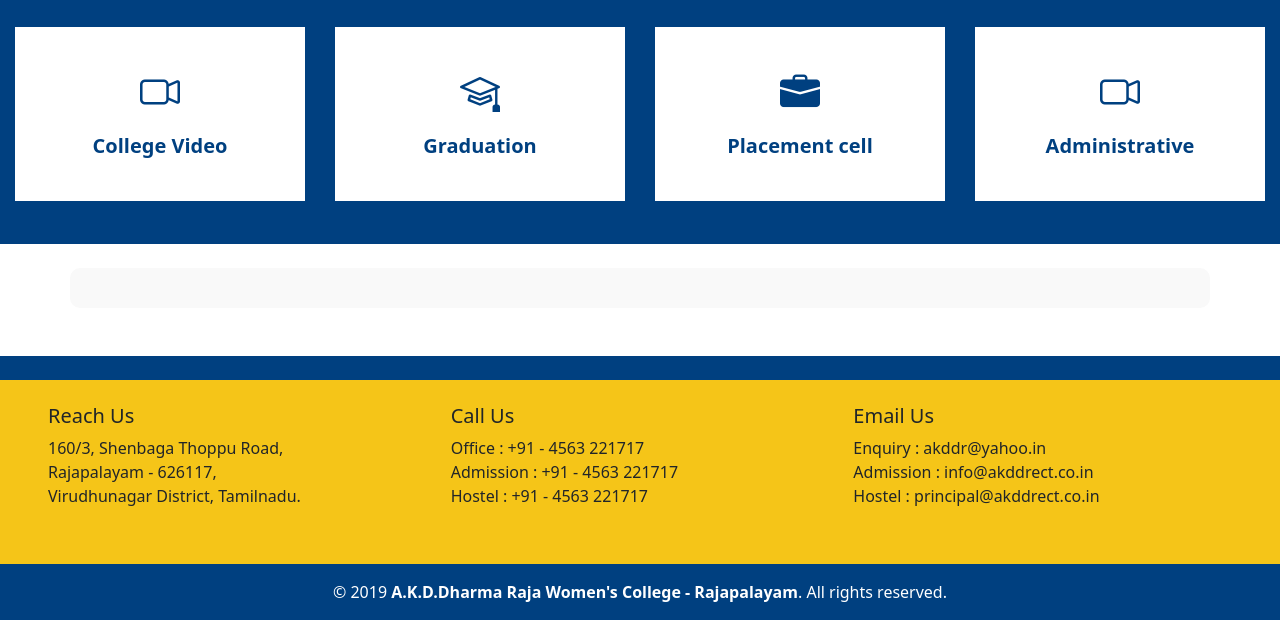
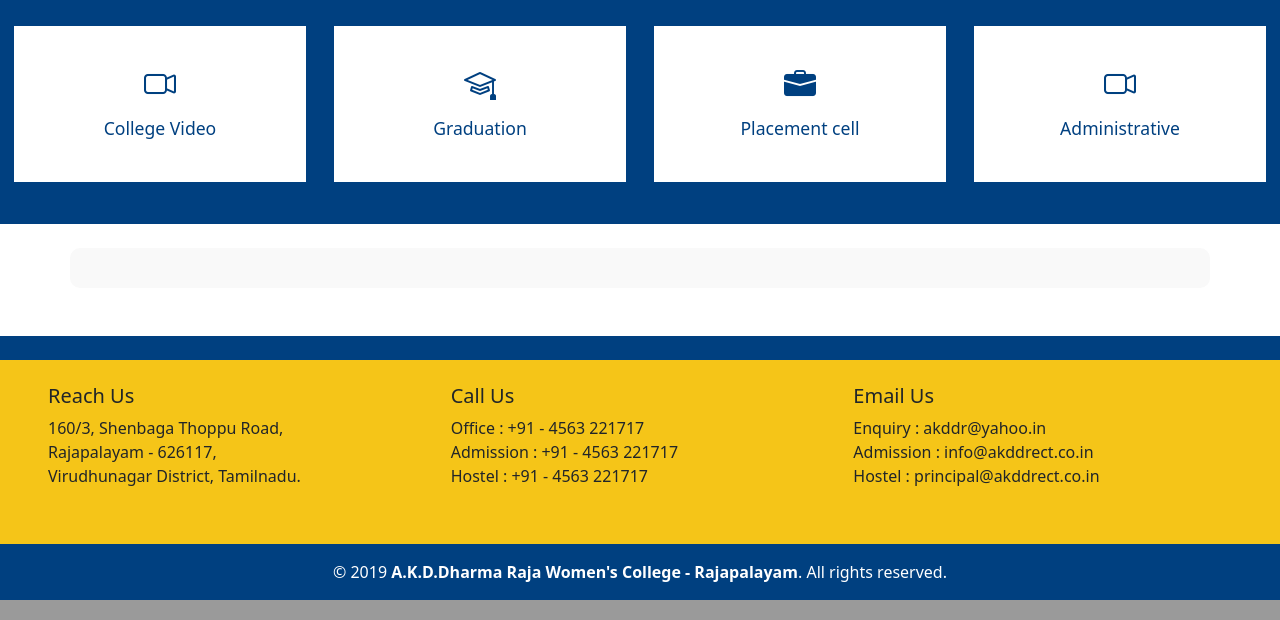
Before and after one commit to veni-56/college_site, a Django app: page / in a window 1280 px wide. Shown: the part 884-1504 px from the top of the page. Run offline with Django 5.2, Linux system fonts and the light colour scheme; data comes from the database, SQL or seed files in the repository.

Commit message:
Add style.css

```diff
--- a/homepage/static/css/style.css
+++ b/homepage/static/css/style.css
@@ -130,38 +130,35 @@ header, .college-header {
   box-shadow: 0 8px 20px rgba(0, 0, 0, 0.25);
 }
 
-/* HomeQuickLink Styles */
 .quicklink-hover {
-  transition: transform 0.3s ease, box-shadow 0.3s ease;
-  border: 3px solid #004080;
-  border-radius: 0px; /* Square box - remove rounded corners */
+  transition: 0.3s;
+  border: 2px solid #004080;
+  padding: 20px;
   background-color: white;
-  min-height: 180px;
+  text-align: center;
+  height: 160px;
   display: flex;
   flex-direction: column;
   justify-content: center;
-  align-items: center;
+  border-radius: 0px;
 }
-
 .quicklink-hover:hover {
-  transform: translateY(-8px);
-  box-shadow: 0 8px 16px rgba(0, 0, 0, 0.2);
   background-color: #004080;
+  color: white;
+  transform: translateY(-5px);
 }
-
-.quicklink-hover:hover i,
-.quicklink-hover:hover h5 {
-  color: white !important;
-}
-
 .quicklink-hover i {
-  font-size: 2.5rem;
+  font-size: 2rem;
   color: #004080;
 }
-
+.quicklink-hover:hover i {
+  color: white;
+}
 .quicklink-hover h5 {
-  font-size: 1.25rem;
-  font-weight: 700;
+  font-size: 1.1rem;
+  margin-top: 10px;
   color: #004080;
-  margin-top: 12px;
 }
+.quicklink-hover:hover h5 {
+  color: white;
+}
```
